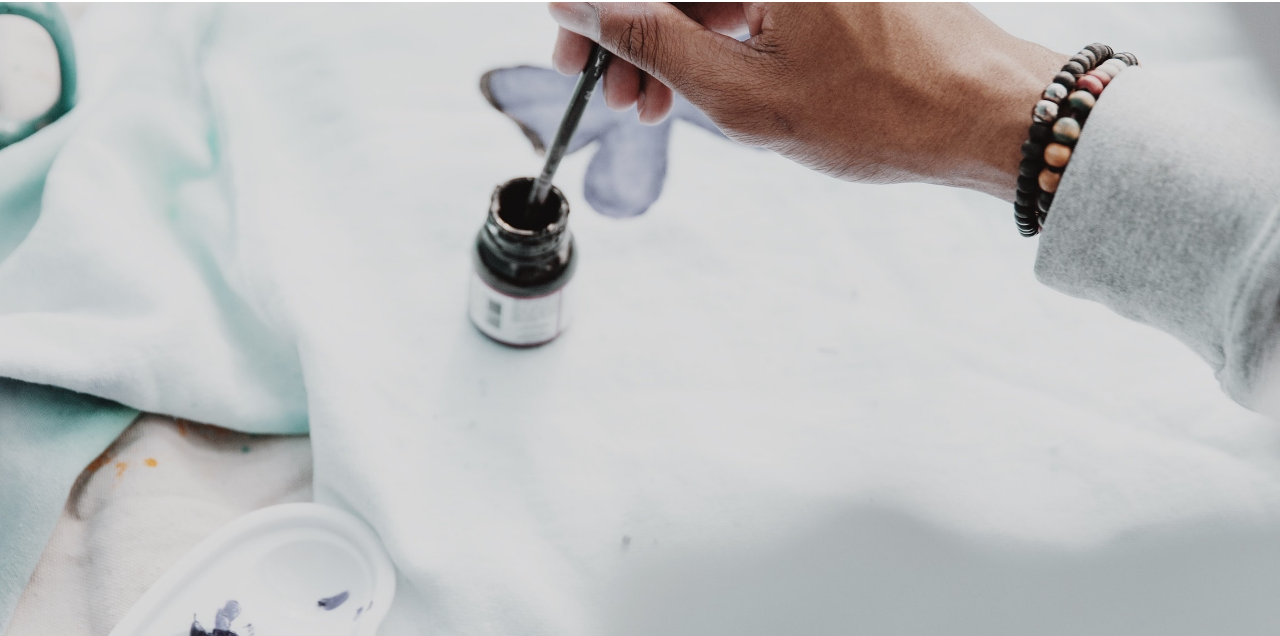
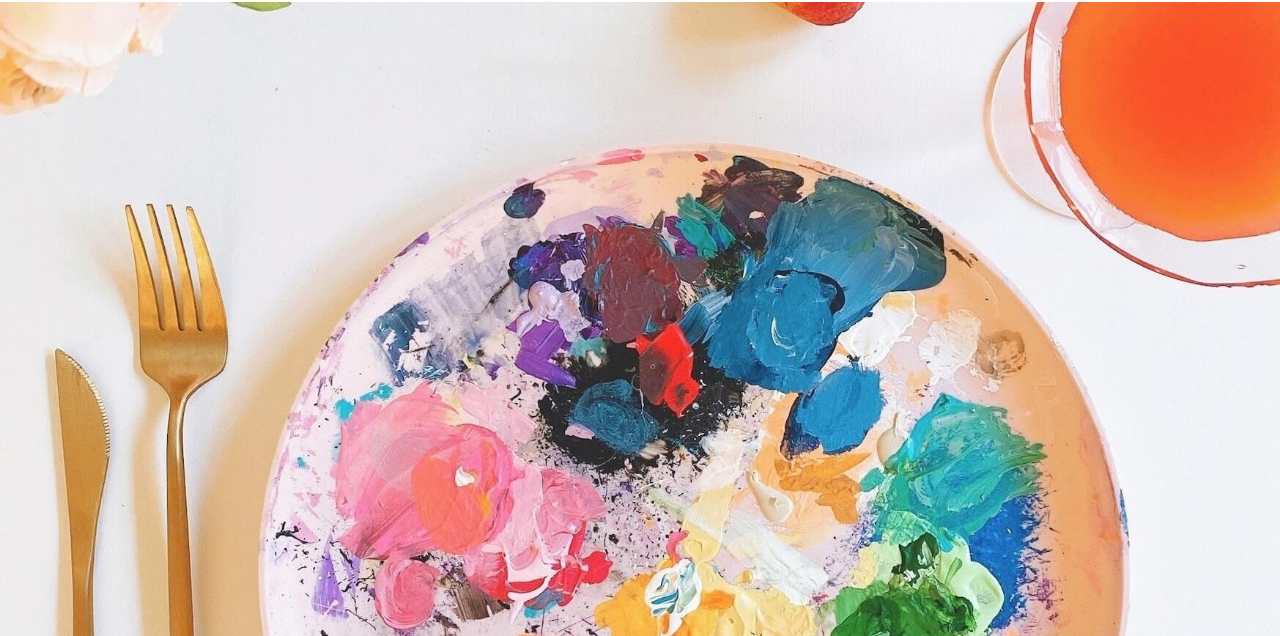
Before and after one commit to Ajn0r/matilda-illustration, a plain HTML site: page about.html in a window 1280 px wide. Shown: the part 78-714 px from the top of the page. Drawn offline with nearby package versions, Linux system fonts and the light colour scheme; a web font is replaced by a local one.

Commit message:
add background for about page

```diff
--- a/assets/css/style.css
+++ b/assets/css/style.css
@@ -81,15 +81,14 @@ body {
 }
 
 /* End of main styles for first page */
+/* Start of main styles for about page */
 .about-page {
-    background: url(../images/logan-weaver-unsplash.jpg) no-repeat center center;
+    background: url(../images/acryliconplate-unsplash.jpg) no-repeat center center;
     background-size: cover;
     width: 100%;
     min-height: 80vh;
     position: relative;
 }
-/* Start of main styles for about page */
-
 /* End of main styles for about page */
 
 /* Start of footer styles */
```
Also changed, not shown: assets/images/acryl-unsplash.jpg (added), assets/images/acryliconplate-unsplash.jpg (added).
